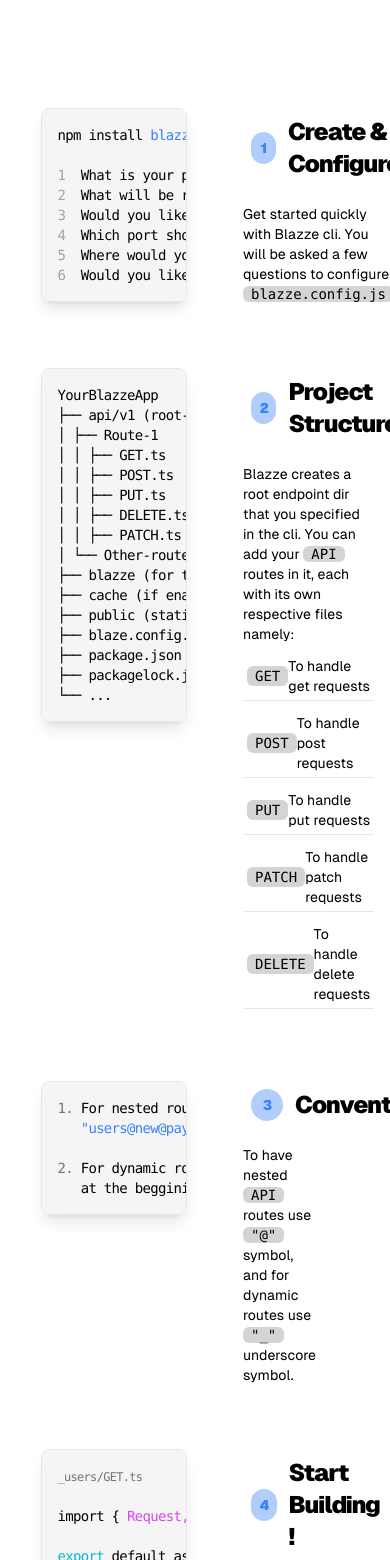
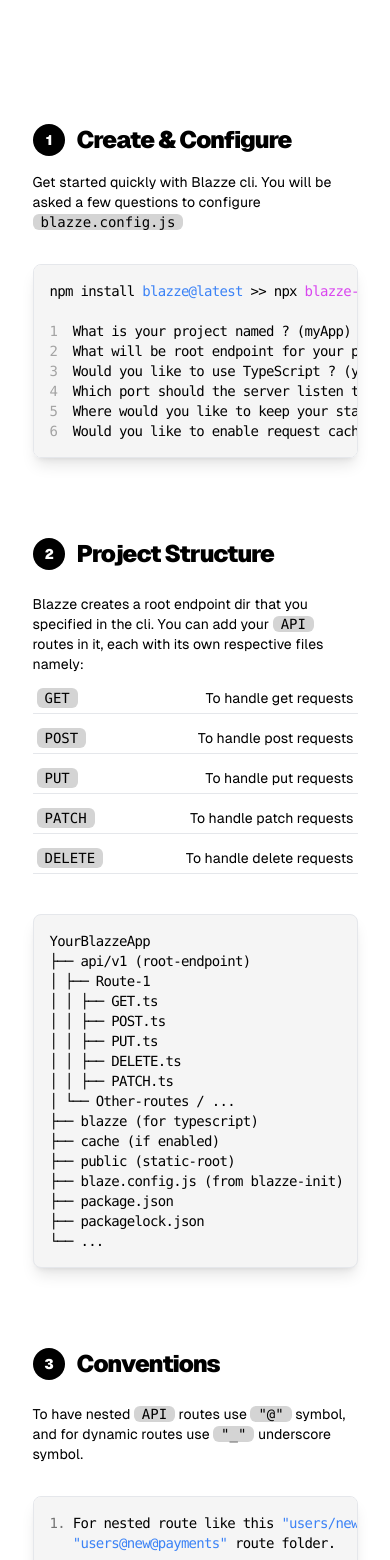
Before and after one commit to Axnjr/Blazze-Home, a React (Vite) app: page / in a window 390 px wide. Shown: the part 3428-4988 px from the top of the page. Built offline with nearby package versions, Linux system fonts and the light colour scheme.

Commit message:
fix: responsiveness

```diff
--- a/src/components/docs/code.tsx
+++ b/src/components/docs/code.tsx
@@ -3,11 +3,11 @@
         className={
             type == "big"
                 ?
-                `text-sm tracking-tighter text-left w-1/2 p-4  overflow-x-scroll whitespace-nowrap
-        bg-neutral-100 dark:bg-neutral-900 rounded-lg mx-2 text-black border shadow-lg
-        dark:border-neutral-800 dark:text-white `
+            `text-sm tracking-tighter text-left w-full sm:w-11/12 lg:w-1/2 p-4  overflow-x-scroll whitespace-nowrap
+            bg-neutral-100 dark:bg-neutral-900 rounded-lg mx-2 text-black border shadow-lg
+            dark:border-neutral-800 dark:text-white `
                 :
-                `px-[0.5rem] my-[1.5px] rounded-md bg-neutral-300 dark:bg-neutral-600`
+            `px-[0.5rem] my-[1.5px] rounded-md bg-neutral-300 dark:bg-neutral-600`
         }>
         {children}
     </code>
--- a/src/components/docs/conventions.tsx
+++ b/src/components/docs/conventions.tsx
@@ -1,8 +1,17 @@
+import { motion } from 'framer-motion'
 import { CodeSection } from './code'
+import { cardVariants } from '../../framerVars'
 
 export default function Conventions() {
     return (
-        <div className="flex items-start justify-between w-10/12 m-auto">
+        <motion.div
+            className="flex items-center justify-start lg:flex-row lg:items-start
+            lg:justify-between w-10/12 m-auto flex-col-reverse"
+            variants={cardVariants}
+            initial="offscreen"
+            whileInView="onscreen"
+            viewport={{ once: true, amount: 0.8 }}
+        >
             <CodeSection type="big">
                 <div>
                     <span className="text-neutral-500">1.</span> For nested route like this
@@ -14,19 +23,19 @@
                     &nbsp;&nbsp; at the beggining ex: <span className="text-blue-500"> "_users"</span>
                 </div>
             </CodeSection>
-            <div className='group w-1/2 px-8 rounded-xl flex flex-col items-start text-left gap-2 -mt-2'>
-                <h1 className='tracking-tighter font-black text-2xl lg:text-3xl m-4 flex items-center gap-1'>
-                    <span className='rounded-full w-8 text-sm mx-2 h-8 flex items-center justify-center p-2
-                            bg-blue-500/40 text-blue-500'>
+            <div className='group w-full sm:w-11/12 lg:w-1/2 lg:px-8 rounded-xl flex flex-col items-start text-left gap-2 mb-8 lg:mb-0 lg:-mt-2'>
+                <h1 className='tracking-tighter font-black text-2xl lg:text-3xl my-4 lg:m-4 flex items-center gap-1'>
+                    <span className='rounded-full w-8 text-sm mr-2 h-8 flex items-center justify-center p-2
+                            bg-black text-white dark:bg-white dark:text-black'>
                         3
                     </span>
                     Conventions
                 </h1>
-                <div className='px-4 text-sm'>
+                <div className='px-0 sm:px-4 text-sm'>
                     To have nested <CodeSection type="small">API</CodeSection> routes use <CodeSection type="small">"@"</CodeSection> symbol,
                     and for dynamic routes use <CodeSection type="small">"_"</CodeSection> underscore symbol.
                 </div>
             </div>
-        </div>
+        </motion.div>
     )
 }
--- a/src/components/docs/create.tsx
+++ b/src/components/docs/create.tsx
@@ -1,4 +1,6 @@
 import React from 'react'
+import { motion } from 'framer-motion';
+import { cardVariants } from '../../framerVars';
 import { CodeSection } from './code'
 
 const cliQuestions = [
@@ -10,9 +12,18 @@
     "Would you like to enable request caching ?"
 ]
 
+
+
 export default function Create() {
     return (
-        <div className="flex items-start justify-between w-10/12 m-auto">
+        <motion.div
+            className="flex items-center justify-start lg:flex-row lg:items-start
+            lg:justify-between w-10/12 m-auto flex-col-reverse"
+            variants={cardVariants}
+            initial="offscreen"
+            whileInView="onscreen"
+            viewport={{ once: true, amount: 0.8 }}
+        >
             <CodeSection type="big">
                 <div>
                     npm install <span className="text-blue-500">blazze@latest</span>
@@ -25,19 +36,19 @@
                     })}
                 </div>
             </CodeSection>
-            <div className='group w-1/2 px-8 rounded-xl flex flex-col items-start text-left gap-2 -mt-2'>
-                <h1 className='tracking-tighter font-black text-2xl lg:text-3xl m-4 flex items-center gap-1'>
-                    <span className='rounded-full w-8 text-sm mx-2 h-8 flex items-center justify-center p-2
-                            bg-blue-500/40 text-blue-500'>
+            <div className='group w-full sm:w-11/12 lg:w-1/2 lg:px-8 rounded-xl flex flex-col items-start text-left lg:gap-2 mb-8 lg:mb-0 lg:-mt-2'>
+                <h1 className='tracking-tighter font-black text-2xl lg:text-3xl my-4 lg:m-4 flex items-center gap-1'>
+                    <span className='rounded-full w-8 text-sm mr-2 h-8 flex items-center justify-center p-2
+                            bg-black text-white dark:bg-white dark:text-black'>
                         1
                     </span>
                     Create & Configure
                 </h1>
-                <div className='px-4 text-sm'>
+                <div className='px-0 sm:px-4 text-sm'>
                     Get started quickly with Blazze cli. You will be asked a few questions
                     to configure <CodeSection type="small">blazze.config.js</CodeSection>
                 </div>
             </div>
-        </div>
+        </motion.div>
     )
 }
--- a/src/components/docs/start.tsx
+++ b/src/components/docs/start.tsx
@@ -1,17 +1,26 @@
+import { motion } from 'framer-motion'
 import { CodeSection } from './code'
+import { cardVariants } from '../../framerVars'
 
 export default function StartBuilding() {
     return (
-    <div className="flex items-start justify-between w-10/12 m-auto">
+        <motion.div
+            className="flex items-center justify-start lg:flex-row lg:items-start
+            lg:justify-between w-10/12 m-auto flex-col-reverse"
+            variants={cardVariants}
+            initial="offscreen"
+            whileInView="onscreen"
+            viewport={{ once: true, amount: 0.8 }}
+        >
             <CodeSection type="big">
                 <div>
                     <span className="text-neutral-500 text-xs">_users/GET.ts</span>
                     <br />
                     <br />
-                            import {"{"} <span className="text-fuchsia-500">Request, Response</span> {"}"} from <span className="text-blue-500">"express"</span>;
+                    import {"{"} <span>Request, Response</span> {"}"} from <span >"express"</span>;
                     <br />
                     <br />
-                            <span className="text-cyan-500">export </span>default async function (<span className="text-fuchsia-500">req</span>: Request,<span className="text-fuchsia-500">res</span>: Response){"{"}
+                    <span>export </span>default async function (<span>req</span>: Request,<span>res</span>: Response){"{"}
                     <br />
                     &nbsp;&nbsp;&nbsp; <span className="text-neutral-500">// do something usefull here ...</span><br />
                     &nbsp;&nbsp;&nbsp; let query = req.query;<br />
@@ -19,25 +28,22 @@
                     {"}"}
                 </div>
             </CodeSection>
-                    <div className='group w-1/2 px-8 rounded-xl flex flex-col items-start text-left gap-2 -mt-2'>
-                        <h1 className='tracking-tighter font-black text-2xl lg:text-3xl m-4 flex items-center gap-1'>
-                            <span className='rounded-full w-8 text-sm mx-2 h-8 flex items-center justify-center p-2
-                            bg-blue-500/40 text-blue-500'>
+            <div className='group w-full sm:w-11/12 lg:w-1/2 lg:px-8 rounded-xl flex flex-col items-start text-left gap-2 mb-8 lg:mb-0 lg:-mt-2'>
+                <h1 className='tracking-tighter font-black text-2xl lg:text-3xl my-4 lg:m-4 flex items-center gap-1'>
+                    <span className='rounded-full w-8 text-sm mr-2 h-8 flex items-center justify-center p-2
+                            bg-black text-white dark:bg-white dark:text-black'>
                         4
                     </span>
                     Start Building !
                 </h1>
-                        <div className='px-4 text-sm'>
+                <div className='px-0 sm:px-4 text-sm'>
                     You need to <CodeSection type="small">export</CodeSection> a default normal function from each file,
                     this function recives express <CodeSection type="small">req</CodeSection> & <CodeSection type="small">res</CodeSection> objects.
-                            <div className="bg-blue-500/30 text-blue-500 p-2 w-full rounded-lg my-3 flex items-center">
-                                <svg className="w-5 h-5 my-1 mx-2 " xmlns="http://www.w3.org/2000/svg" fill="none" viewBox="0 0 24 24" strokeWidth={2} stroke="red">
-                                    <path strokeLinecap="round" strokeLinejoin="round" d="M12 9v3.75m-9.303 3.376c-.866 1.5.217 3.374 1.948 3.374h14.71c1.73 0 2.813-1.874 1.948-3.374L13.949 3.378c-.866-1.5-3.032-1.5-3.898 0L2.697 16.126ZM12 15.75h.007v.008H12v-.008Z" />
-                                </svg>
-                                Exporting arrow functions can cause build errors.
+                    <div className="bg-black text-white dark:bg-white dark:text-black font-medium p-4 sm:p-2 w-full rounded-lg mt-6 flex ">
+                        ⚠️ Exporting arrow functions can cause build errors.
                     </div>
                 </div>
             </div>
-                </div>
+        </motion.div>
     )
 }
--- a/src/components/docs/structure.tsx
+++ b/src/components/docs/structure.tsx
@@ -1,10 +1,19 @@
+import { cardVariants } from '../../framerVars'
 import { CodeSection } from './code'
+import { motion } from 'framer-motion'
 
 const methods = ["get", "post", "put", "patch", "delete"]
 
 export default function Structure() {
     return (
-        <div className="flex items-start justify-between w-10/12 m-auto flex-row-reerse">
+        <motion.div
+            className="flex items-center justify-start lg:flex-row lg:items-start
+            lg:justify-between w-10/12 m-auto flex-col-reverse"
+            variants={cardVariants}
+            initial="offscreen"
+            whileInView="onscreen"
+            viewport={{ once: true, amount: 0.8 }}
+        >
             <CodeSection type="big">
                 <div>
                     YourBlazzeApp<br />
@@ -26,15 +35,15 @@
                     └── ...<br />
                 </div>
             </CodeSection>
-            <div className='group w-1/2 px-8 rounded-xl flex flex-col items-start text-left gap-2 -mt-2'>
-                <h1 className='tracking-tighter font-black text-2xl lg:text-3xl m-4 flex items-center gap-1'>
-                    <span className='rounded-full w-8 text-sm mx-2 h-8 flex items-center justify-center p-2
-                            bg-blue-500/40 text-blue-500'>
+            <div className='group w-full sm:w-11/12 lg:w-1/2 lg:px-8 rounded-xl flex flex-col items-start text-left gap-2 mb-8 lg:mb-0  lg:-mt-2'>
+                <h1 className='tracking-tighter font-black text-2xl lg:text-3xl my-4 lg:m-4 flex items-center gap-1'>
+                    <span className='rounded-full w-8 text-sm mr-2 h-8 flex items-center justify-center p-2
+                            bg-black text-white dark:bg-white dark:text-black'>
                         2
                     </span>
                     Project Structure
                 </h1>
-                <div className='px-4 text-sm'>
+                <div className='px-0 sm:px-4 text-sm'>
                     Blazze creates a root endpoint dir that you specified in the cli. You can add your <CodeSection type="small">API</CodeSection> routes in it, each with its own respective files namely:
                     <ul>
                         {
@@ -46,6 +55,6 @@
                     </ul>
                 </div>
             </div>
-        </div>
+        </motion.div>
     )
 }
```
Lines whose indentation alone changed are shown as unchanged.
